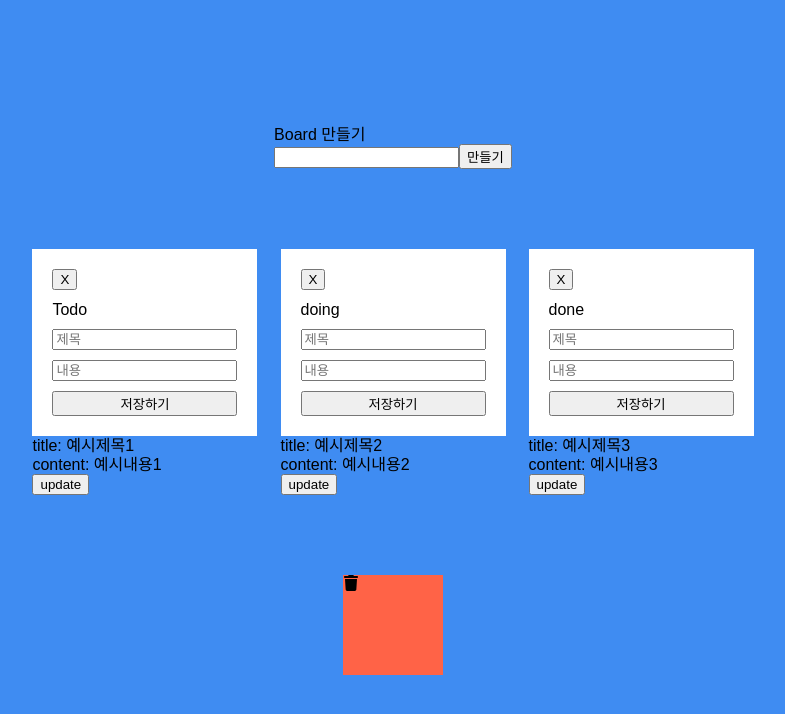
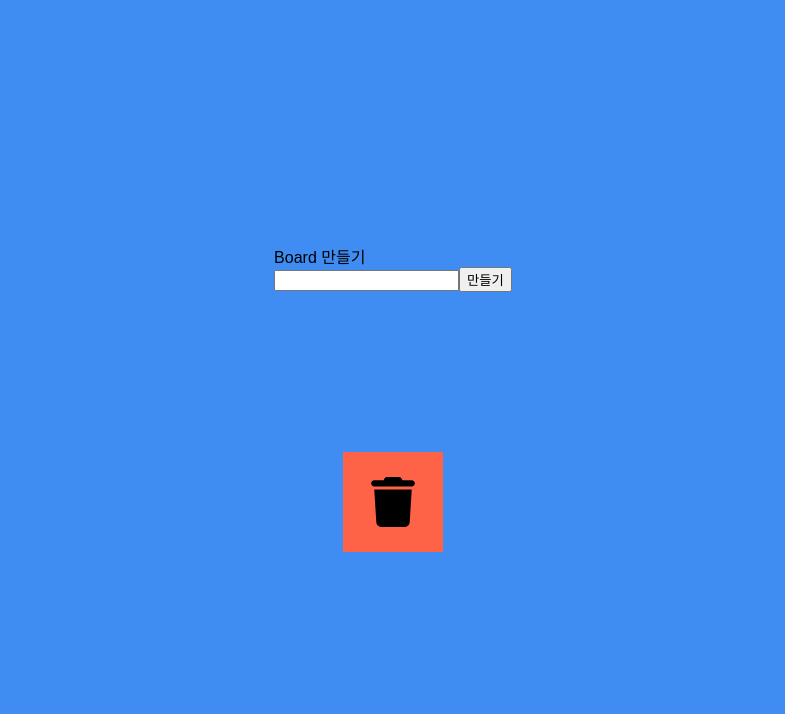
Before and after one commit to Namyunha/Trello, a React (Create React App) app: page / in a window 1280 px wide. Shown: the top 714 px of the page, without its empty margins (247-1032 px from the left). Built offline with nearby package versions, Linux system fonts and the light colour scheme.

Commit message:
왜 갑자기 휴지통이 안돼...

```diff
--- a/src/features/board/boardSlice.ts
+++ b/src/features/board/boardSlice.ts
@@ -4,7 +4,7 @@ import { createSlice, current } from "@reduxjs/toolkit"
 
 const boardsReducer = createSlice({
     name: "boards",
-    initialState: [0, 1, 2],
+    initialState: [] as number[],
     reducers: {
         addBoards: (state, action) => {
             console.log("boardSLice action = ", action)
--- a/src/features/todo/todosSlice.ts
+++ b/src/features/todo/todosSlice.ts
@@ -12,17 +12,7 @@ export interface ITodo {
 
 const todosSlice = createSlice({
     name: 'todos',
-    initialState: {
-        0 : { name: "Todo", todos: [
-            {id: "1", title: "예시제목1", content: "예시내용1"}
-        ]},
-        1 : { name: "doing", todos: [
-            {id: "2", title: "예시제목2", content: "예시내용2"}
-        ]},
-        2 : { name: "done", todos: [
-            {id: "3", title: "예시제목3", content: "예시내용3"}
-        ]},
-    } as ITodosSlice ,
+    initialState: {} as ITodosSlice ,
     reducers: {
         addBoard: (state, action) => {
             console.log(action.payload)
--- a/src/styles.ts
+++ b/src/styles.ts
@@ -37,6 +37,10 @@ export const Boards = styled.div`
   max-width: 70%;
 `;
 export const TrashCan = styled.div<TrashCanProps>`
+  display: flex;
+  justify-content: center;
+  align-items: center;
+  font-size: 50px;
   width: 100px;
   height: 100px;
   background-color: tomato;
```
